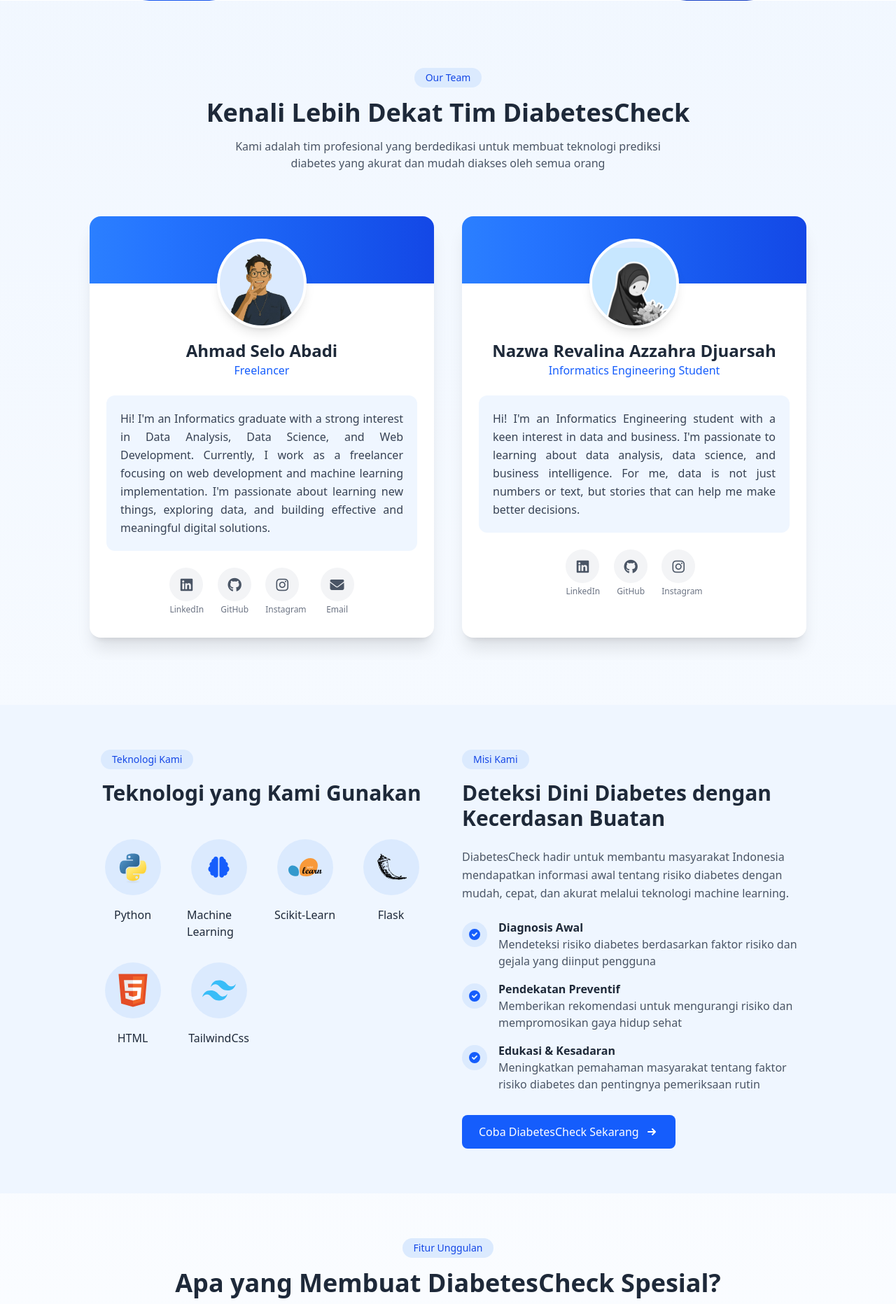
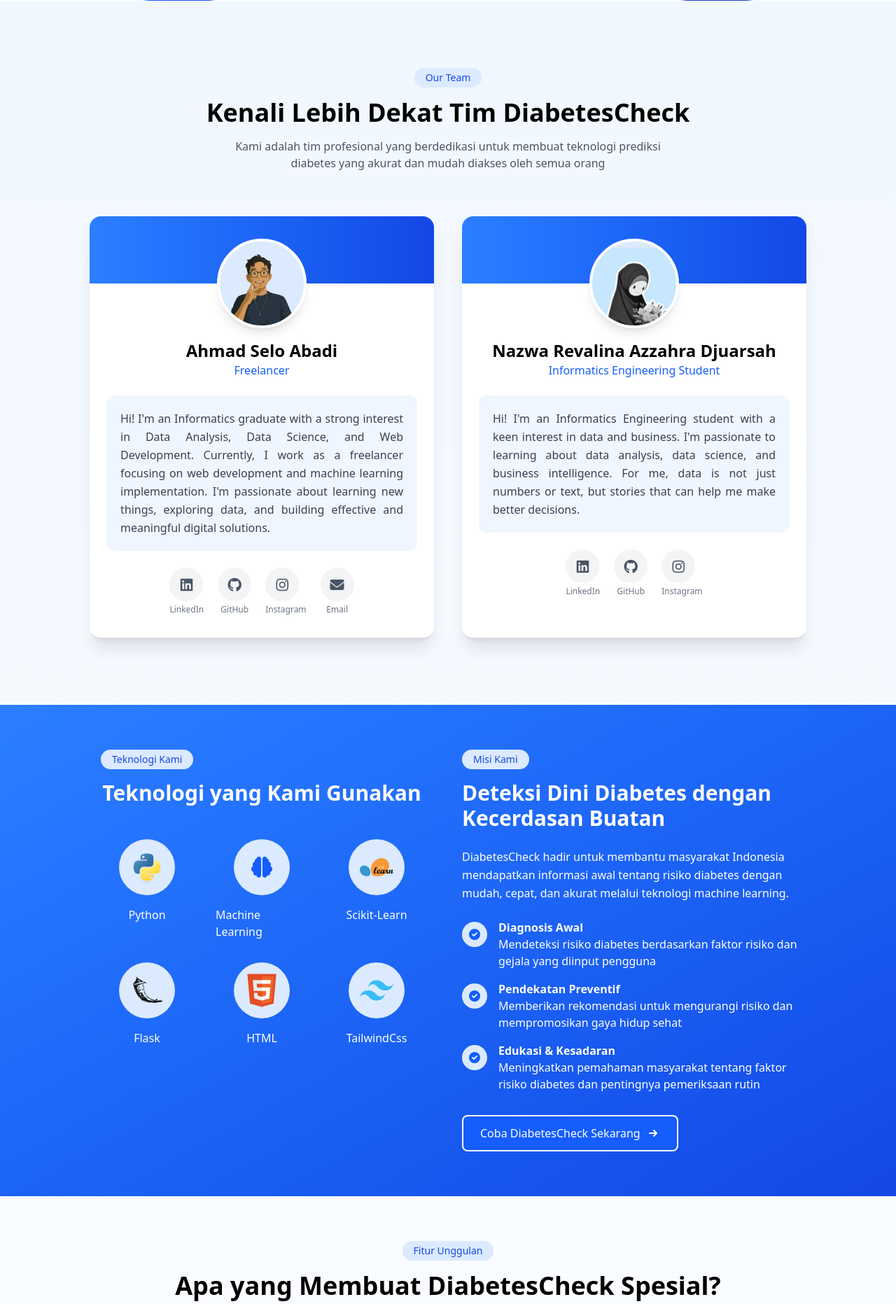
Before and after one commit to Revalinazwa/periksa_penyakit_diabetes, a Flask app: page /aboutUs in a window 1280 px wide. Shown: the part 543-2406 px from the top of the page at 70% size. Run offline with Flask 3, Linux system fonts and the light colour scheme.

Commit message:
feat : enhance page about us

```diff
--- a/static/css/style.css
+++ b/static/css/style.css
@@ -73,6 +73,7 @@
     --color-gray-700: oklch(37.3% 0.034 259.733);
     --color-gray-800: oklch(27.8% 0.033 256.848);
     --color-gray-900: oklch(21% 0.034 264.665);
+    --color-black: #000;
     --color-white: #fff;
     --spacing: 0.25rem;
     --container-xl: 36rem;
@@ -102,6 +103,8 @@
     --text-5xl--line-height: 1;
     --text-6xl: 3.75rem;
     --text-6xl--line-height: 1;
+    --font-weight-light: 300;
+    --font-weight-normal: 400;
     --font-weight-medium: 500;
     --font-weight-semibold: 600;
     --font-weight-bold: 700;
--- a/templates/aboutUs.html
+++ b/templates/aboutUs.html
@@ -117,10 +117,7 @@
               >Our Team</span
             >
           </div>
-          <h2
-            class="text-3xl md:text-4xl font-bold text-gray-800 mb-4"
-            data-aos="fade-up"
-          >
+          <h2 class="text-3xl md:text-4xl font-bold mb-4" data-aos="fade-up">
             Kenali Lebih Dekat Tim DiabetesCheck
           </h2>
           <p
@@ -159,9 +156,7 @@
 
             <div class="pt-20 px-6 pb-8">
               <div class="text-center mb-6">
-                <h3 class="text-2xl font-bold text-gray-800">
-                  Ahmad Selo Abadi
-                </h3>
+                <h3 class="text-2xl font-bold">Ahmad Selo Abadi</h3>
                 <p class="text-blue-600 font-medium">Freelancer</p>
               </div>
 
@@ -261,7 +256,7 @@
 
             <div class="pt-20 px-6 pb-8">
               <div class="text-center mb-6">
-                <h3 class="text-2xl font-bold text-gray-800">
+                <h3 class="text-2xl font-bold">
                   Nazwa Revalina Azzahra Djuarsah
                 </h3>
                 <p class="text-blue-600 font-medium">
@@ -324,7 +319,9 @@
     </section>
 
     <!-- Our Mission $ tools Section -->
-    <section class="py-16 bg-blue-50">
+    <section
+      class="py-16 bg-gradient-to-br from-blue-500 to-blue-700 text-white"
+    >
       <div class="container overflow-hidden mx-auto px-4">
         <div class="max-w-5xl mx-auto">
           <div class="grid grid-cols-1 md:grid-cols-2 gap-10 items-start">
@@ -333,12 +330,12 @@
                 class="inline-block bg-blue-100 text-blue-700 font-medium rounded-full px-4 py-1 text-sm mb-4"
                 >Teknologi Kami</span
               >
-              <h2 class="text-3xl font-bold text-center mb-12 text-gray-800">
+              <h2 class="text-3xl font-bold text-center mb-12">
                 Teknologi yang Kami Gunakan
               </h2>
 
               <div
-                class="grid grid-cols-2 md:grid-cols-4 gap-8 max-w-4xl mx-auto"
+                class="grid grid-cols-2 md:grid-cols-3 gap-8 max-w-4xl mx-auto"
               >
                 <div
                   class="flex flex-col items-center"
@@ -412,7 +409,7 @@
                       />
                     </svg>
                   </div>
-                  <h3 class="font-medium text-gray-800">Python</h3>
+                  <h3 class="font-medium">Python</h3>
                 </div>
 
                 <div
@@ -425,7 +422,7 @@
                   >
                     <i class="fas fa-brain text-3xl text-blue-600"></i>
                   </div>
-                  <h3 class="font-medium text-gray-800">Machine Learning</h3>
+                  <h3 class="font-medium">Machine Learning</h3>
                 </div>
 
                 <div
@@ -458,7 +455,7 @@
                       />
                     </svg>
                   </div>
-                  <h3 class="font-medium text-gray-800">Scikit-Learn</h3>
+                  <h3 class="font-medium">Scikit-Learn</h3>
                 </div>
 
                 <div
@@ -479,7 +476,7 @@
                       />
                     </svg>
                   </div>
-                  <h3 class="font-medium text-gray-800">Flask</h3>
+                  <h3 class="font-medium">Flask</h3>
                 </div>
 
                 <div
@@ -512,7 +509,7 @@
                       />
                     </svg>
                   </div>
-                  <h3 class="font-medium text-gray-800">HTML</h3>
+                  <h3 class="font-medium">HTML</h3>
                 </div>
 
                 <div
@@ -533,7 +530,7 @@
                       />
                     </svg>
                   </div>
-                  <h3 class="font-medium text-gray-800">TailwindCss</h3>
+                  <h3 class="font-medium">TailwindCss</h3>
                 </div>
               </div>
             </div>
@@ -543,10 +540,10 @@
                 class="inline-block bg-blue-100 text-blue-700 font-medium rounded-full px-4 py-1 text-sm mb-4"
                 >Misi Kami</span
               >
-              <h2 class="text-3xl font-bold text-gray-800 mb-6">
+              <h2 class="text-3xl font-bold mb-6">
                 Deteksi Dini Diabetes dengan Kecerdasan Buatan
               </h2>
-              <p class="text-gray-600 mb-6 leading-relaxed">
+              <p class="mb-6 leading-relaxed">
                 DiabetesCheck hadir untuk membantu masyarakat Indonesia
                 mendapatkan informasi awal tentang risiko diabetes dengan mudah,
                 cepat, dan akurat melalui teknologi machine learning.
@@ -569,8 +566,8 @@
                     </svg>
                   </div>
                   <div>
-                    <h3 class="font-bold text-gray-800">Diagnosis Awal</h3>
-                    <p class="text-gray-600">
+                    <h3 class="font-bold">Diagnosis Awal</h3>
+                    <p class="">
                       Mendeteksi risiko diabetes berdasarkan faktor risiko dan
                       gejala yang diinput pengguna
                     </p>
@@ -593,10 +590,8 @@
                     </svg>
                   </div>
                   <div>
-                    <h3 class="font-bold text-gray-800">
-                      Pendekatan Preventif
-                    </h3>
-                    <p class="text-gray-600">
+                    <h3 class="font-bold">Pendekatan Preventif</h3>
+                    <p class="">
                       Memberikan rekomendasi untuk mengurangi risiko dan
                       mempromosikan gaya hidup sehat
                     </p>
@@ -619,8 +614,8 @@
                     </svg>
                   </div>
                   <div>
-                    <h3 class="font-bold text-gray-800">Edukasi & Kesadaran</h3>
-                    <p class="text-gray-600">
+                    <h3 class="font-bold">Edukasi & Kesadaran</h3>
+                    <p class="">
                       Meningkatkan pemahaman masyarakat tentang faktor risiko
                       diabetes dan pentingnya pemeriksaan rutin
                     </p>
@@ -630,7 +625,7 @@
 
               <a
                 href="{{ url_for('diabetesCheck') }}"
-                class="inline-flex items-center bg-blue-600 hover:bg-blue-700 text-white font-medium py-3 px-6 rounded-lg transition duration-300"
+                class="inline-flex items-center bg-blue-600 hover:bg-blue-700 border-2 border-white text-white font-medium py-3 px-6 rounded-lg transition duration-300"
               >
                 Coba DiabetesCheck Sekarang
                 <svg
@@ -660,10 +655,7 @@
             class="inline-block bg-blue-100 text-blue-700 font-medium rounded-full px-4 py-1 text-sm mb-4"
             >Fitur Unggulan</span
           >
-          <h2
-            class="text-3xl md:text-4xl font-bold text-gray-800 mb-4"
-            data-aos="fade-up"
-          >
+          <h2 class="text-3xl md:text-4xl font-bold mb-4" data-aos="fade-up">
             Apa yang Membuat DiabetesCheck Spesial?
           </h2>
           <p
@@ -700,9 +692,7 @@
                 />
               </svg>
             </div>
-            <h3 class="text-xl font-bold text-gray-800 mb-3">
-              Prediksi Akurat
-            </h3>
+            <h3 class="text-xl font-bold mb-3">Prediksi Akurat</h3>
             <p class="text-gray-600 mb-4">
               Model machine learning kami telah dilatih dengan dataset medis
               yang luas untuk memberikan prediksi yang akurat tentang risiko
@@ -732,9 +722,7 @@
                 />
               </svg>
             </div>
-            <h3 class="text-xl font-bold text-gray-800 mb-3">
-              Privasi & Keamanan
-            </h3>
+            <h3 class="text-xl font-bold mb-3">Privasi & Keamanan</h3>
             <p class="text-gray-600 mb-4">
               Data Anda selalu aman bersama kami. Kami menggunakan enkripsi
               tingkat tinggi dan tidak pernah membagikan informasi pribadi Anda.
@@ -763,7 +751,7 @@
                 />
               </svg>
             </div>
-            <h3 class="text-xl font-bold text-gray-800 mb-3">Hasil Instan</h3>
+            <h3 class="text-xl font-bold mb-3">Hasil Instan</h3>
             <p class="text-gray-600 mb-4">
               Dapatkan hasil prediksi dalam hitungan detik. Kami menghargai
               waktu Anda dan memberikan informasi yang Anda butuhkan dengan
@@ -798,13 +784,13 @@
           >
             <a
               href="{{ url_for('diabetesCheck') }}"
-              class="bg-white text-blue-700 hover:text-white border-2 hover:border-white hover:bg-transparent font-bold py-3 px-8 rounded-lg transition duration-300 shadow-lg"
+              class="bg-white text-blue-700 hover:text-white border-2 hover:border-white hover:bg-blue-700 font-bold py-3 px-8 rounded-lg transition duration-300 shadow-lg"
             >
               Mulai Prediksi
             </a>
             <a
               href="{{ url_for('index') }}"
-              class="bg-white text-blue-700 hover:text-white border-2 hover:border-white hover:bg-transparent font-bold py-3 px-8 rounded-lg transition duration-300"
+              class="bg-white text-blue-700 hover:text-white border-2 hover:border-white hover:bg-blue-700 font-bold py-3 px-8 rounded-lg transition duration-300"
             >
               Pelajari Lebih Lanjut
             </a>
```
Also changed, not shown: other parts of static/css/style.css (+16 -0 lines), other parts of templates/aboutUs.html (+2 -4 lines).
